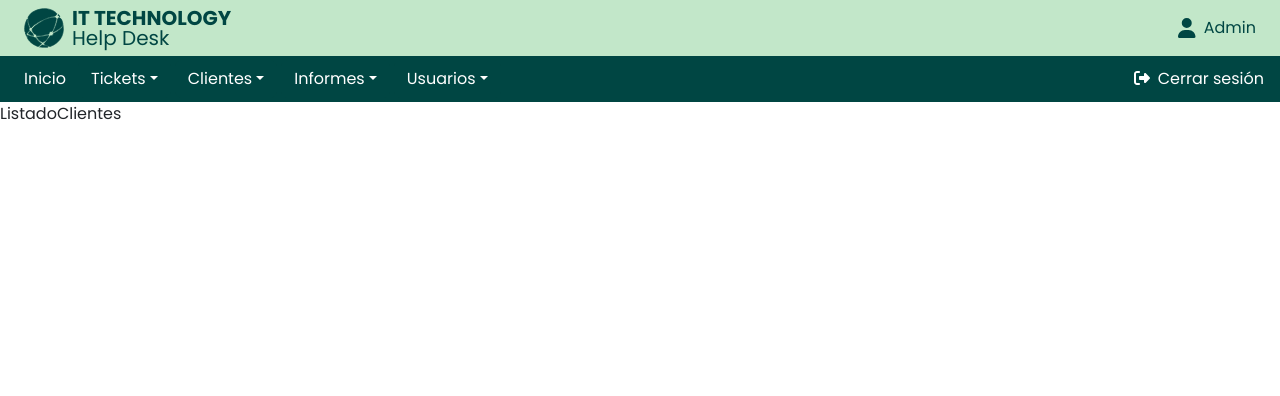
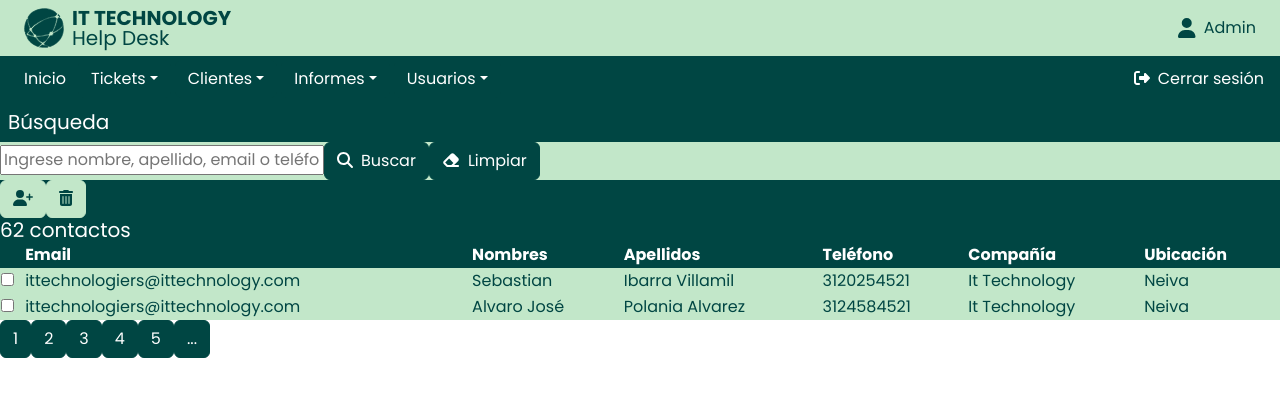
Before and after one commit to sebastianiv21/it-helpdesk, a React (Create React App) app in the folder client/: page /listado-clientes in a window 1280 px wide. Shown: the top 396 px of the page. Built offline with nearby package versions, Linux system fonts and the light colour scheme.

Commit message:
Agregada vistas listado de informes, listado clientes y registro clientes

```diff
--- a/client/src/pages/GenerarInforme.jsx
+++ b/client/src/pages/GenerarInforme.jsx
@@ -5,7 +5,7 @@ const GenerarInforme = () => {
   return (
     <div className="m-2">
       <div className="bg-primary text-white">
-        <h2 className="m-0 ps-4 py-2 fs-5">Generacion de informes</h2>
+        <h5 className="m-0 ps-4 py-2">Generacion de informes</h5>
         </div>
         <div className="bg-secondary">
           <form>
@@ -27,6 +27,9 @@ const GenerarInforme = () => {
             </button>
           </form>
         </div>
+        <div>
+          {/* En este div se encuentra el informe generado */}
+        </div>
       </div>
   )
 }
--- a/client/src/pages/ListadoClientes.jsx
+++ b/client/src/pages/ListadoClientes.jsx
@@ -1,9 +1,98 @@
-import React from 'react'
+import { FontAwesomeIcon } from "@fortawesome/react-fontawesome";
+import {
+  faMagnifyingGlass,
+  faEraser,
+  faUserPlus,
+  faTrashCan,
+} from "@fortawesome/free-solid-svg-icons";
 
 const ListadoClientes = () => {
   return (
-    <div>ListadoClientes</div>
-  )
-}
+    <div>
+      <div>
+        {/* <!--modulo busqueda--> */}
 
-export default ListadoClientes
+        <h5 className="bg-primary text-white p-2 m-0">Búsqueda</h5>
+        <form className="bg-secondary">
+          <input
+            type="text"
+            name="busqueda"
+            id="busqueda"
+            placeholder="Ingrese nombre, apellido, email o teléfono del contacto"
+          />
+          <button className="btn btn-primary text-white">
+            <FontAwesomeIcon icon={faMagnifyingGlass} />
+            <span className="ms-2">Buscar</span>
+          </button>
+          <button className="btn btn-primary text-white">
+            <FontAwesomeIcon icon={faEraser} />
+            <span className="ms-2">Limpiar</span>
+          </button>
+        </form>
+      </div>
+      <div>
+        {/* <!--listado de contactos--> */}
+        <div>
+          {/* <!--Primera fila--> */}
+          <div className="bg-primary">
+            <button className="btn btn-secondary text-primary">
+              <FontAwesomeIcon icon={faUserPlus} />
+            </button>
+            <button className="btn btn-secondary text-primary">
+              <FontAwesomeIcon icon={faTrashCan} />
+            </button>
+            <h5 className="text-white m-0">62 contactos</h5>
+          </div>
+          <table className="w-100">
+            <thead className="bg-primary text-white">
+              <tr>
+                <th></th>
+                <th>Email</th>
+                <th>Nombres</th>
+                <th>Apellidos</th>
+                <th>Teléfono</th>
+                <th>Compañía</th>
+                <th>Ubicación</th>
+              </tr>
+            </thead>
+            <tbody className="bg-secondary text-primary">
+              <tr>
+                <td>
+                  <input type="checkbox" />
+                </td>
+                <td>ittechnologiers@ittechnology.com</td>
+                <td>Sebastian</td>
+                <td>Ibarra Villamil</td>
+                <td>3120254521</td>
+                <td>It Technology</td>
+                <td>Neiva</td>
+              </tr>
+              <tr>
+                <td>
+                  <input type="checkbox" />
+                </td>
+                <td>ittechnologiers@ittechnology.com</td>
+                <td>Alvaro José</td>
+                <td>Polania Alvarez</td>
+                <td>3124584521</td>
+                <td>It Technology</td>
+                <td>Neiva</td>
+              </tr>
+            </tbody>
+          </table>
+        </div>
+        <div>
+          {/* <!--Botones--> */}
+          <button className="btn btn-primary text-white">1</button>
+          <button className="btn btn-primary text-white">2</button>
+          <button className="btn btn-primary text-white">3</button>
+          <button className="btn btn-primary text-white">4</button>
+          <button className="btn btn-primary text-white">5</button>
+          <button className="btn btn-primary text-white">...</button>
+        </div>
+      </div>
+    </div>
+  );
+};
+
+export default ListadoClientes;
--- a/client/src/pages/ListadoInformes.jsx
+++ b/client/src/pages/ListadoInformes.jsx
@@ -1,8 +1,63 @@
-import React from 'react'
+import { FontAwesomeIcon } from "@fortawesome/react-fontawesome";
+import { faDownload, faTrashCan} from "@fortawesome/free-solid-svg-icons";
 
 const ListadoInformes = () => {
   return (
-    <div>ListadoInformes</div>
+    <div>
+        <div>
+          <div className="bg-primary">
+            {/* <!--Primera fila--> */}
+            <button className="btn btn-secondary text-primary">
+              <FontAwesomeIcon icon={faDownload}/>
+            </button>
+            <button className="btn btn-secondary text-primary">
+            <FontAwesomeIcon icon={faTrashCan}/>
+            </button>
+            <h5 className="text-white m-0">34 informes</h5>
+          </div>
+          <table className="w-100">
+            <thead className="bg-primary text-white">
+              <tr>
+                <th></th>
+                <th>
+                  <label htmlFor="compania" className="d-block">Compañía</label>
+                  <select name="compania" id="compania">
+                    <option selected value="" disabled>Seleccionar...</option>
+                    <option value="FAM">Fundacion alto magdalena</option>
+                    <option value="varisur">Varisur</option>
+                    <option value="LCC">Liga contra el cancer</option>
+                  </select>
+                </th>
+                <th>
+                  <label htmlFor="fechaCreacion" className="d-block">Fecha de creación</label>
+                  <input type="date" name="fechaCreacion" id="fechaCreacion" />
+                </th>
+              </tr>
+            </thead>
+            <tbody className="bg-secondary text-primary">
+              <tr>
+                <td><input type="checkbox" name="" id="" /></td>
+                <td><p>IT TECHNOLOGY</p></td>
+                <td><p>21-Abril-2022</p></td>
+              </tr>
+              <tr>
+                <td><input type="checkbox" name="" id="" /></td>
+                <td><p>IT TECHNOLOGY</p></td>
+                <td><p>30-Agosto-2022</p></td>
+              </tr>
+            </tbody>
+          </table>
+        </div>
+        <div>
+          {/* <!--Botones--> */}
+          <button className="btn btn-primary text-white">1</button>
+          <button className="btn btn-primary text-white">2</button>
+          <button className="btn btn-primary text-white">3</button>
+          <button className="btn btn-primary text-white">4</button>
+          <button className="btn btn-primary text-white">5</button>
+          <button className="btn btn-primary text-white">...</button>
+        </div>
+      </div>
   )
 }
 
--- a/client/src/pages/RegistrarCliente.jsx
+++ b/client/src/pages/RegistrarCliente.jsx
@@ -1,8 +1,33 @@
-import React from 'react'
+import { FontAwesomeIcon } from "@fortawesome/react-fontawesome";
+import { faBan, faFloppyDisk} from "@fortawesome/free-solid-svg-icons";
 
 const RegistrarCliente = () => {
   return (
-    <div>RegistrarCliente</div>
+    <div>
+        <h5 className="bg-primary text-white p-2 m-0">Contacto</h5>
+        <div className="bg-secondary text-primary">
+          <form>
+            <label htmlFor="email">Email(*)</label>
+            <input type="text" name="email" id="email" />
+            <label htmlFor="nombres">Nombres(*)</label>
+            <input type="text" name="nombres" id="nombres" />
+            <label htmlFor="apellidos">Apellidos(*)</label>
+            <input type="text" name="apellidos" id="apellidos" />
+            <label htmlFor="tel">Teléfono(*)</label>
+            <input type="text" name="tel" id="tel" />
+            <label htmlFor="compania">Compañía(*)</label>
+            <input type="text" name="compania" id="compania" />
+            <label htmlFor="ubicacion">Ubicación</label>
+            <input type="text" name="ubicacion" id="ubicacion" />
+            <button className="btn btn-primary text-white">
+            <FontAwesomeIcon icon={faBan}/><span className="ms-2">Cancelar</span>
+            </button>
+            <button className="btn btn-primary text-white">
+            <FontAwesomeIcon icon={faFloppyDisk}/><span className="ms-2">Guardar</span>
+            </button>
+          </form>
+        </div>
+      </div>
   )
 }
 
```
